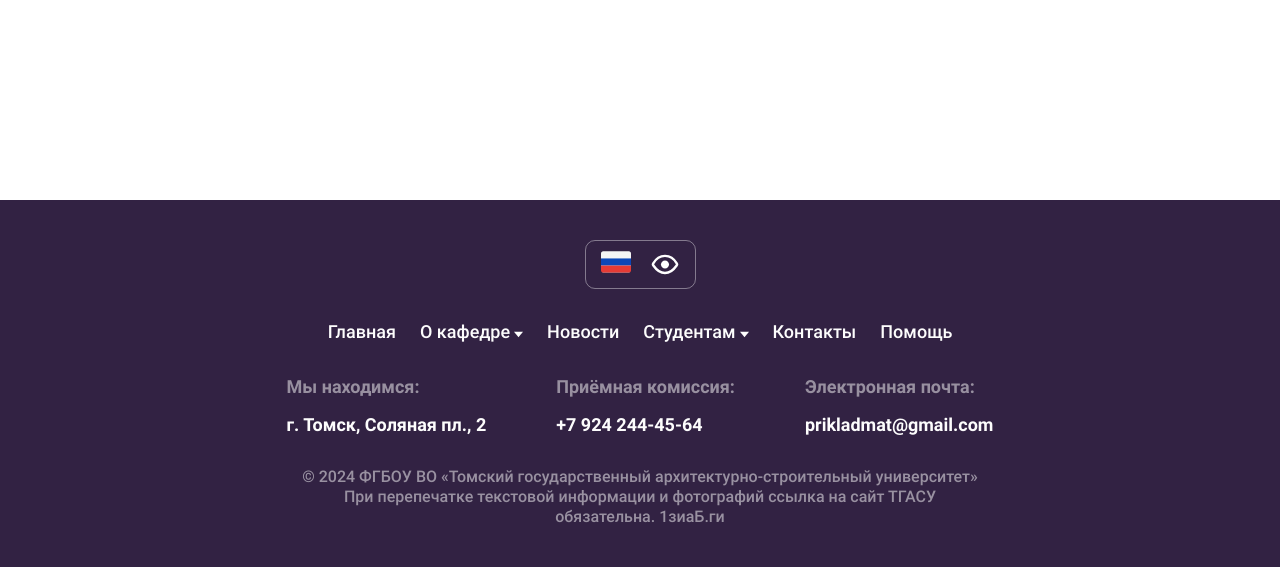
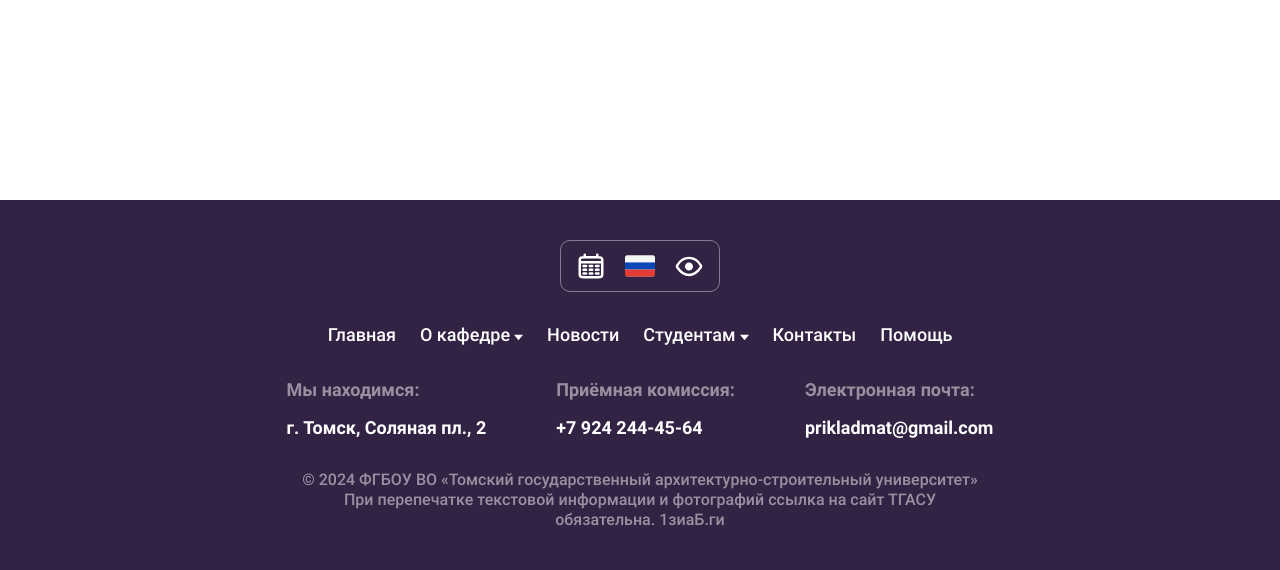
Before and after one commit to 1madatyou/tsuab, a Django app: template applied_math/news/templates/news/news_list.html in a window 1280 px wide. Shown: the part 466-1036 px from the top of the page. Run offline with Django 5.2, Linux system fonts and the light colour scheme; the template is opened without the code that fills it, so the values that code supplies are empty; some libraries are stand-ins or nearby versions.

Commit message:
Add schedule button to the footer nav list

```diff
--- a/applied_math/core/static/css/main.css
+++ b/applied_math/core/static/css/main.css
@@ -935,7 +935,7 @@ a {
   gap: 30px;
 }
 
-.footer__lang {
+.footer-btns {
   display: -webkit-box;
   display: -ms-flexbox;
   display: flex;
@@ -950,6 +950,8 @@ a {
 
 .footer__btn {
   color: var(--light-color);
+  display: flex;
+  align-items: center;
 }
 
 .footer__btn svg {
--- a/applied_math/core/templates/core/base.html
+++ b/applied_math/core/templates/core/base.html
@@ -49,7 +49,7 @@
 
                 <div class="nav__btns-wrapper">
                     <a class="btn-reset btn nav__btn nav__btn--icon" href="{{ schedule.file.url }}" target="_blank" aria-label="Открыть расписание" >
-                        <img loading="lazy" src="{% static 'img/nav/calendar.svg' %}" width="30" height="21" alt="" aria-hidden="true">
+                        <img loading="lazy" src="{% static 'img/nav/calendar-light.svg' %}" width="30" height="21" alt="" aria-hidden="true">
                     </a>
                     <a class="btn-reset btn nav__btn nav__btn--icon" aria-label="Сменить язык" >
                         <img loading="lazy" src="{% static 'img/header/header-lang.svg' %}" width="30" height="21" alt="" aria-hidden="true">
@@ -82,15 +82,18 @@
 
     <footer class="footer">
         <div class="container footer__content">
-            <div class="footer__lang">
-                <button class="btn-reset footer__btn">
+            <div class="footer-btns">
+                <a class="btn-reset footer__btn" href="{{ schedule.file.url }}" target="_blank" aria-label="Открыть расписание" >
+                    <img loading="lazy" src="{% static 'img/nav/calendar-light.svg' %}" width="30" height="21" alt="" aria-hidden="true">
+                </a>
+                <button class="btn-reset footer__btn" href="#"">
                     <img loading="lazy" src="{% static 'img/header/header-lang.svg' %}" width="30" height="21" alt="" aria-hidden="true">
                 </button>
                 <button class="btn-reset footer__btn">
-                    <svg viewBox="0 0 34 26" fill="none" xmlns="{% static 'http://www.w3.org/2000/svg' %}">
-                    <path d="M17 2.28564C8.72122 2.28564 4.12175 8.72446 2.48622 11.5865C2.15067 12.1737 1.98291 12.4673 2.00137 12.9053C2.01985 13.3432 2.21711 13.6294 2.6116 14.2018C4.55835 17.0261 9.84366 23.5747 17 23.5747C24.1563 23.5747 29.4417 17.0261 31.3884 14.2018C31.7829 13.6294 31.9801 13.3432 31.9986 12.9053C32.017 12.4673 31.8493 12.1737 31.5138 11.5865C29.8782 8.72446 25.2787 2.28564 17 2.28564Z" stroke="currentcolor" stroke-width="3"></path>
-                    <path d="M17 18C19.7614 18 22 15.7614 22 13C22 10.2386 19.7614 8 17 8C14.2386 8 12 10.2386 12 13C12 15.7614 14.2386 18 17 18Z" fill="currentcolor"></path>
-                    </svg>
+                        <svg viewBox="0 0 34 26" fill="none" xmlns="{% static 'http://www.w3.org/2000/svg' %}">
+                        <path d="M17 2.28564C8.72122 2.28564 4.12175 8.72446 2.48622 11.5865C2.15067 12.1737 1.98291 12.4673 2.00137 12.9053C2.01985 13.3432 2.21711 13.6294 2.6116 14.2018C4.55835 17.0261 9.84366 23.5747 17 23.5747C24.1563 23.5747 29.4417 17.0261 31.3884 14.2018C31.7829 13.6294 31.9801 13.3432 31.9986 12.9053C32.017 12.4673 31.8493 12.1737 31.5138 11.5865C29.8782 8.72446 25.2787 2.28564 17 2.28564Z" stroke="currentcolor" stroke-width="3"></path>
+                        <path d="M17 18C19.7614 18 22 15.7614 22 13C22 10.2386 19.7614 8 17 8C14.2386 8 12 10.2386 12 13C12 15.7614 14.2386 18 17 18Z" fill="currentcolor"></path>
+                        </svg>
                 </button>
             </div>
 
```
Also changed, not shown: applied_math/core/static/img/nav/calendar-light.svg (renamed from applied_math/core/static/img/nav/calendar.svg), applied_math/core/static/img/nav/language-rus.svg (added), applied_math/core/static/js/uhpv-full.min.js, 1 other file.
